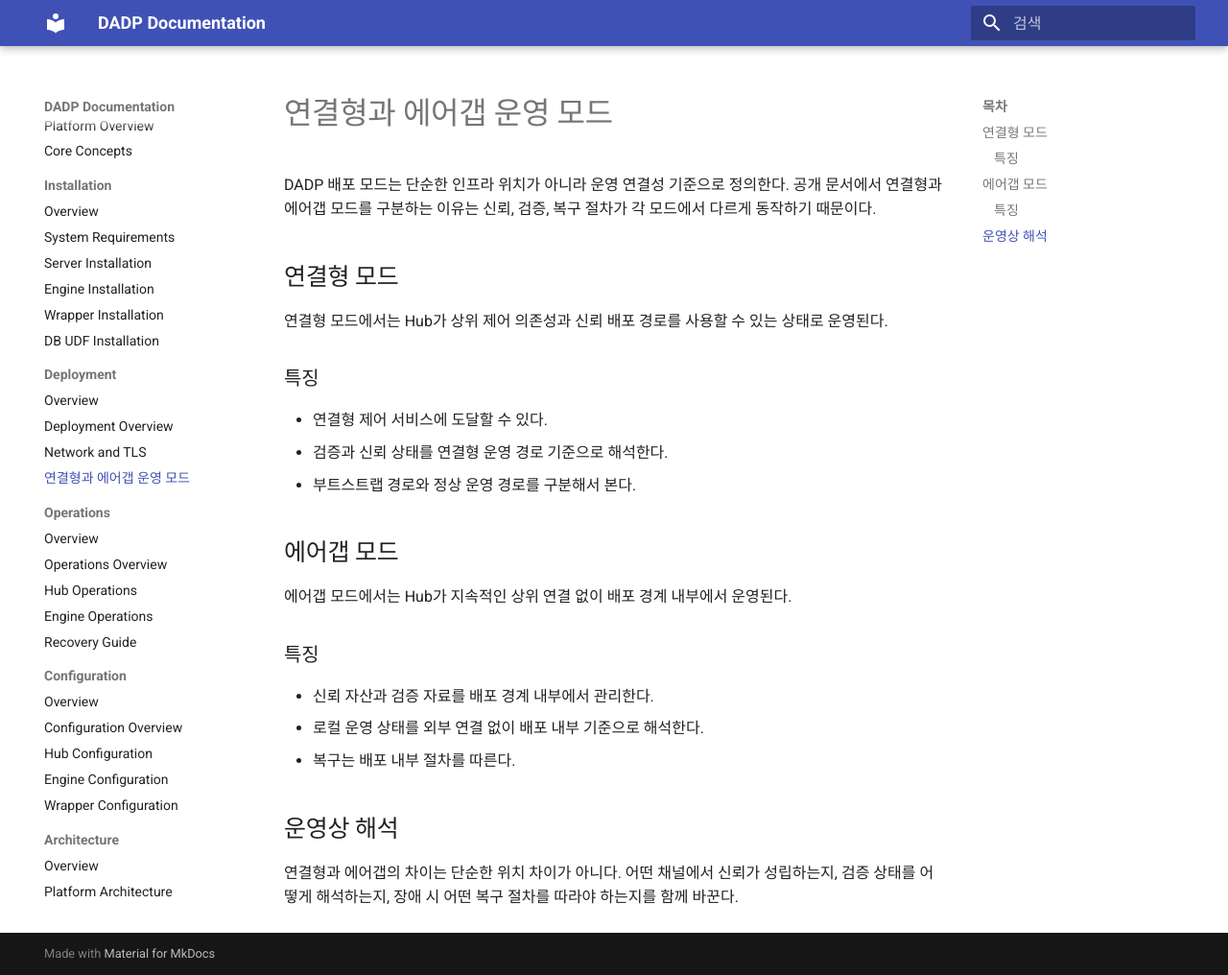
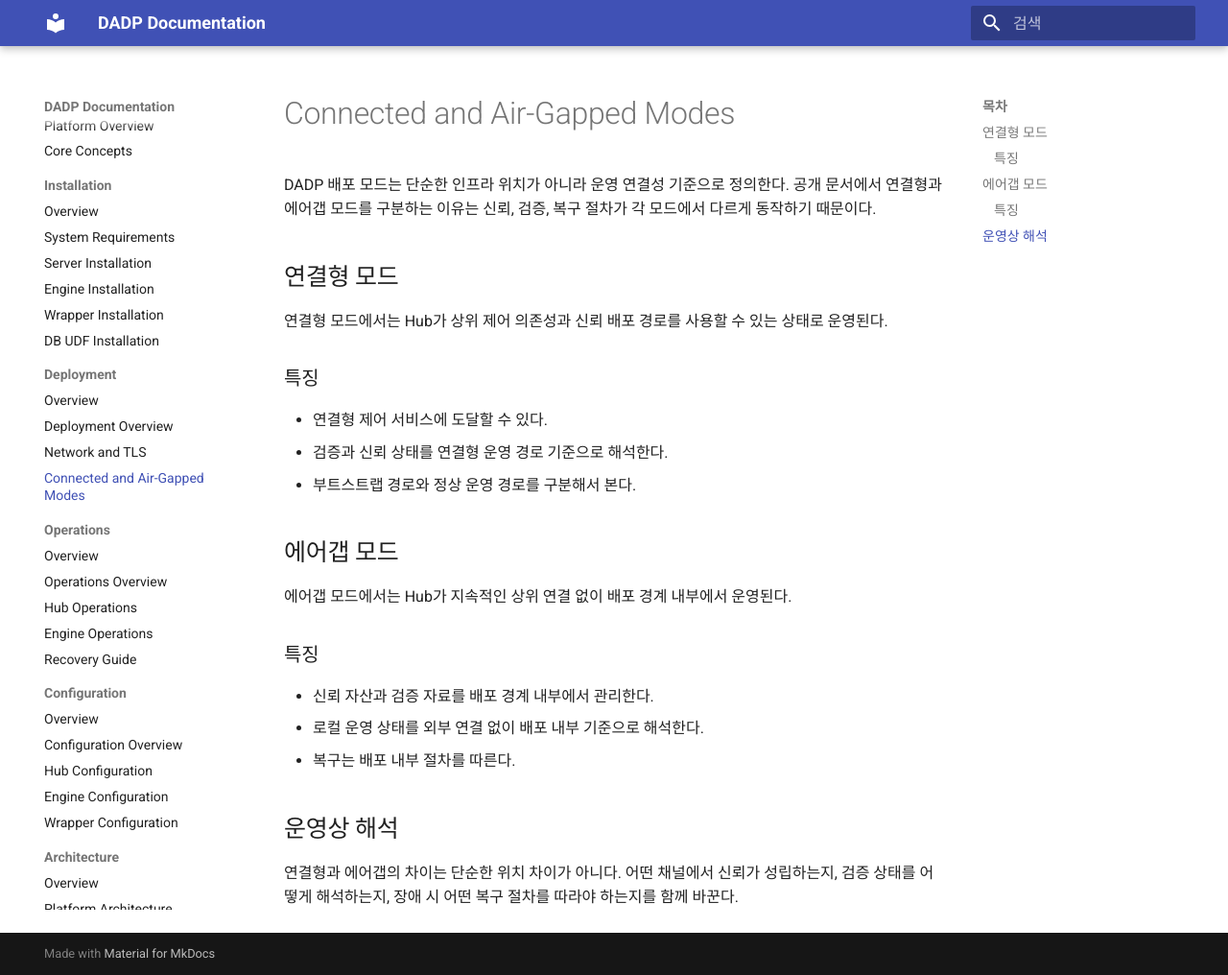
Before and after one commit to daoneCSH/docs-public, an MkDocs documentation site: the page built from docs/deployment/connected-and-air-gapped.md, in a window 1280 px wide and 1016 px high. Shown: the whole window at 96% size. Built offline with MkDocs 1.6.1 and Material for MkDocs 9.7.7, drawn with Linux system fonts in a browser that asks for light colours.

Commit message:
docs: align public document titles in English

```diff
--- a/docs/deployment/connected-and-air-gapped.md
+++ b/docs/deployment/connected-and-air-gapped.md
@@ -1,4 +1,4 @@
-# 연결형과 에어갭 운영 모드
+# Connected and Air-Gapped Modes
 
 DADP 배포 모드는 단순한 인프라 위치가 아니라 운영 연결성 기준으로 정의한다. 공개 문서에서 연결형과 에어갭 모드를 구분하는 이유는 신뢰, 검증, 복구 절차가 각 모드에서 다르게 동작하기 때문이다.
 
--- a/mkdocs.yml
+++ b/mkdocs.yml
@@ -32,7 +32,7 @@ nav:
       - Overview: deployment/index.md
       - Deployment Overview: deployment/deployment-overview.md
       - Network and TLS: deployment/network-and-tls.md
-      - 연결형과 에어갭 운영 모드: deployment/connected-and-air-gapped.md
+      - Connected and Air-Gapped Modes: deployment/connected-and-air-gapped.md
   - Operations:
       - Overview: operations/index.md
       - Operations Overview: operations/operations-overview.md
```
